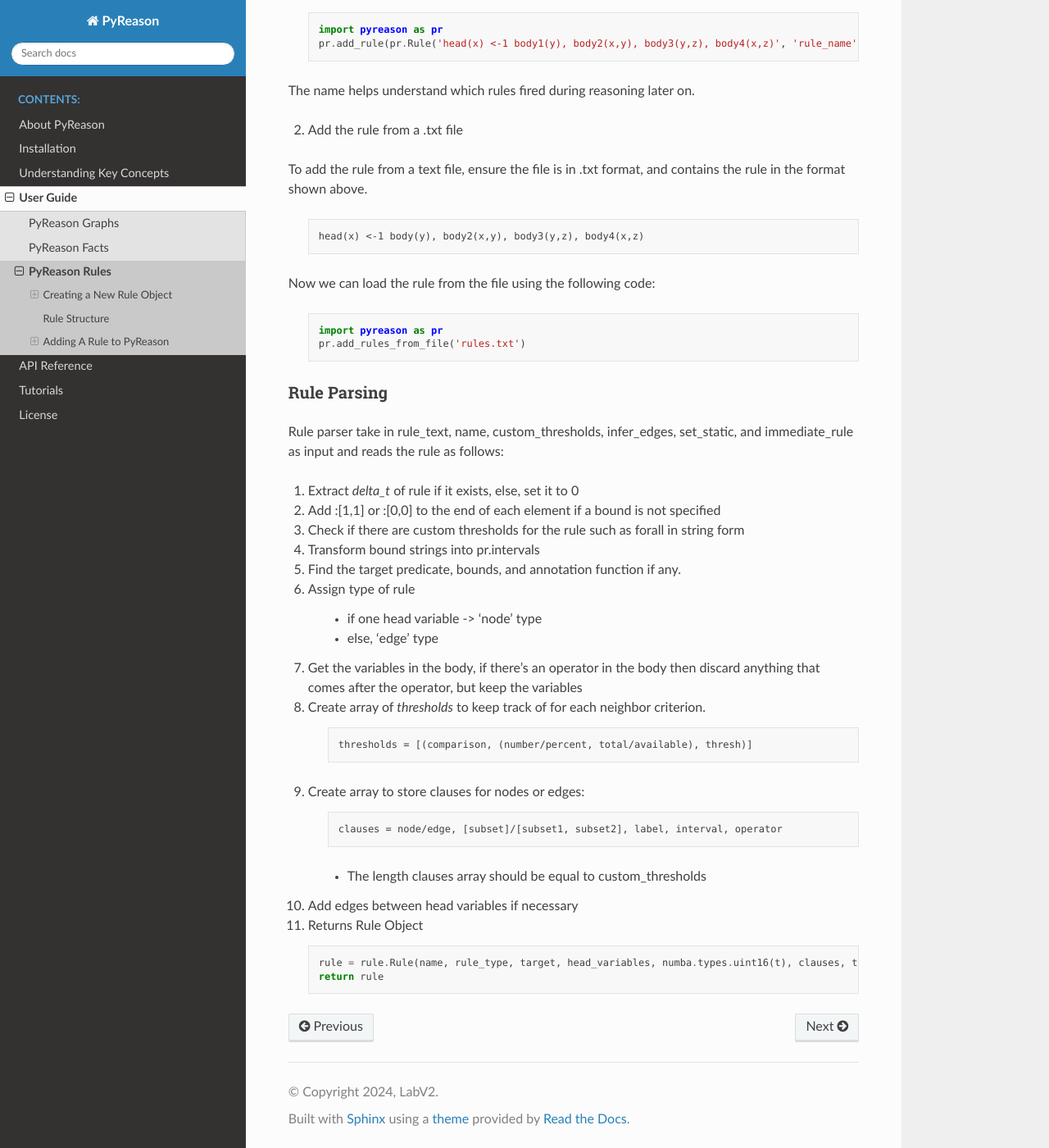
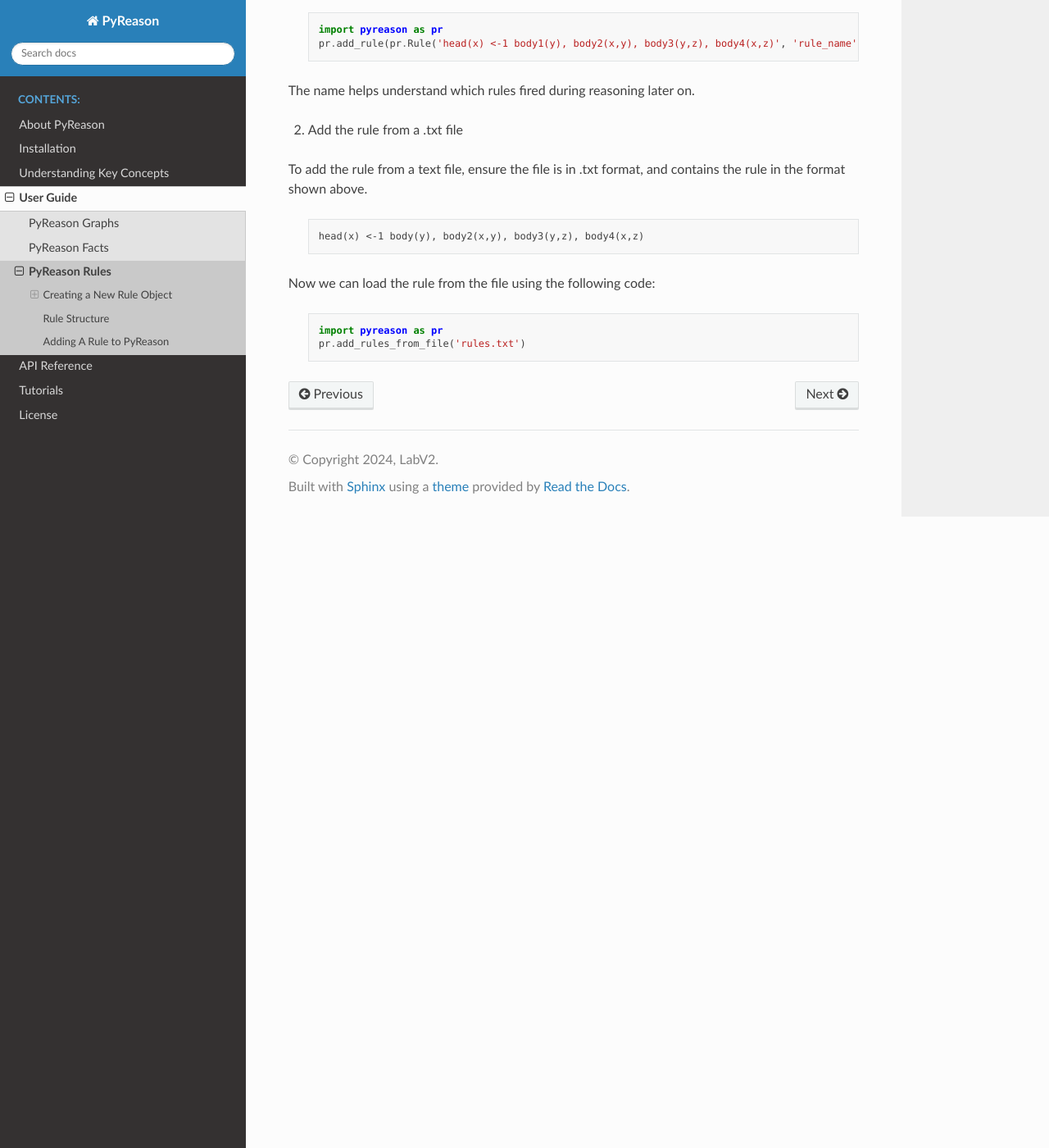
Before and after one commit to lab-v2/pyreason, a Sphinx documentation site: the page built from docs/source/user_guide/3_pyreason_rules.rst, in a window 1280 px wide and 1400 px high, scrolled down 1765 px. Shown: the whole window at 82% size. Built offline with Sphinx 7.4.7 and the Read the Docs theme 3.1.0, drawn with Linux system fonts in a browser that asks for light colours; pages that are not in the unit, such as notebooks, are missing from menus.

Commit message:
deleted rules and facts parsing sections

```diff
--- a/docs/source/user_guide/3_pyreason_rules.rst
+++ b/docs/source/user_guide/3_pyreason_rules.rst
@@ -102,42 +102,3 @@ Now we can load the rule from the file using the following code:
 
         import pyreason as pr
         pr.add_rules_from_file('rules.txt')
-
-
-Rule Parsing
-~~~~~~~~~~~~
-Rule parser take in rule_text, name, custom_thresholds, infer_edges, set_static, and immediate_rule as input and reads the rule as follows:
-
-1. Extract *delta_t* of rule if it exists, else, set it to 0
-2. Add :[1,1] or :[0,0] to the end of each element if a bound is not specified
-3. Check if there are custom thresholds for the rule such as forall in string form
-4. Transform bound strings into pr.intervals
-5. Find the target predicate, bounds, and annotation function if any.
-6. Assign type of rule
-
-    - if one head variable -> 'node' type
-
-    - else, 'edge' type
-
-7. Get the variables in the body, if there's an operator in the body then discard anything that comes after the operator, but keep the variables
-8. Create array of *thresholds* to keep track of for each neighbor criterion.
-
-    .. code:: text
-
-        thresholds = [(comparison, (number/percent, total/available), thresh)]
-
-9. Create array to store clauses for nodes or edges:
-
-    .. code:: text
-
-        clauses = node/edge, [subset]/[subset1, subset2], label, interval, operator
-
-    - The length clauses array should be equal to custom_thresholds
-
-10. Add edges between head variables if necessary
-11. Returns Rule Object
-
-    .. code:: python
-
-        rule = rule.Rule(name, rule_type, target, head_variables, numba.types.uint16(t), clauses, target_bound, thresholds, ann_fn, weights, edges, set_static, immediate_rule)
-        return rule
```
Also changed, not shown: docs/source/user_guide/2_pyreason_facts.rst (+0 -19 lines).
